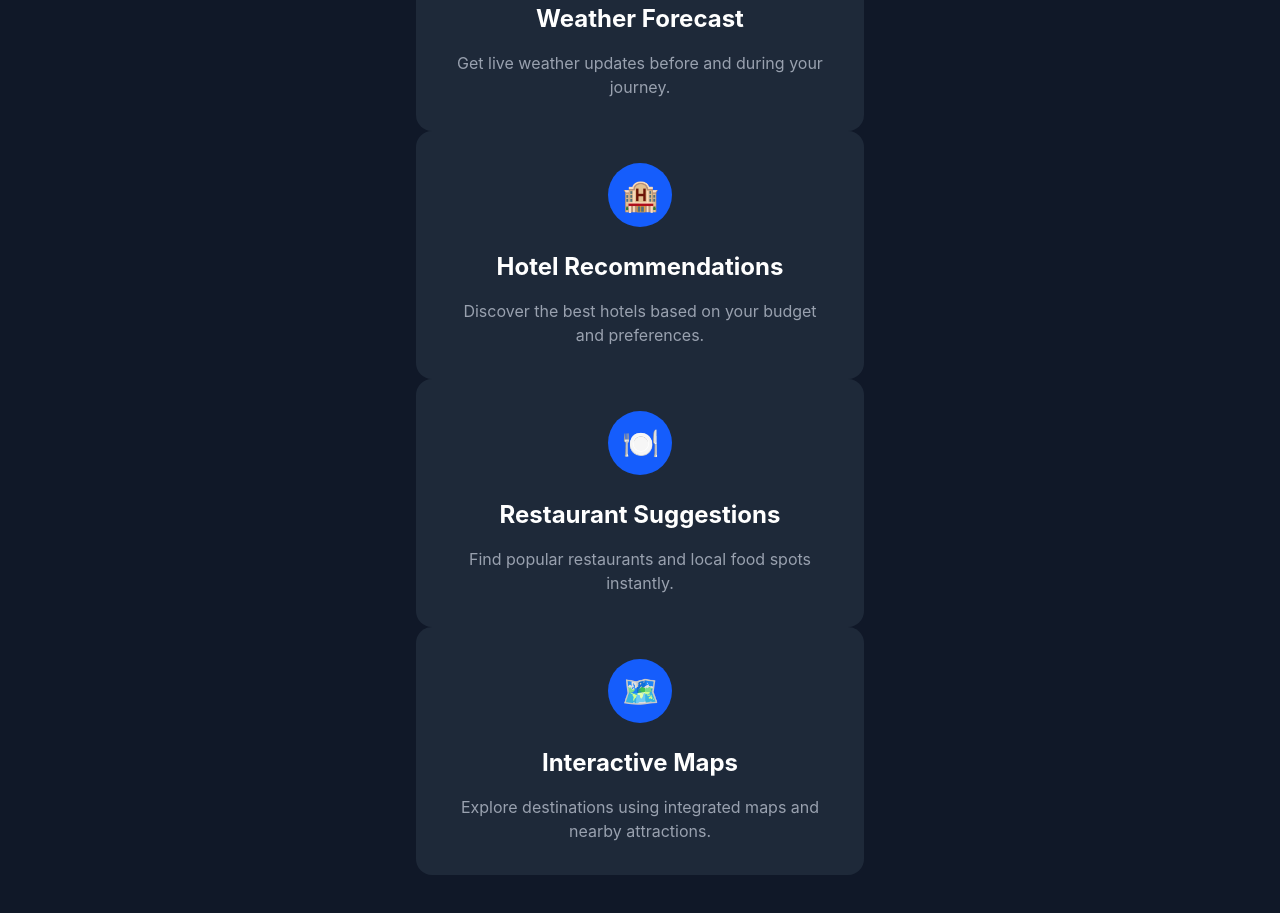
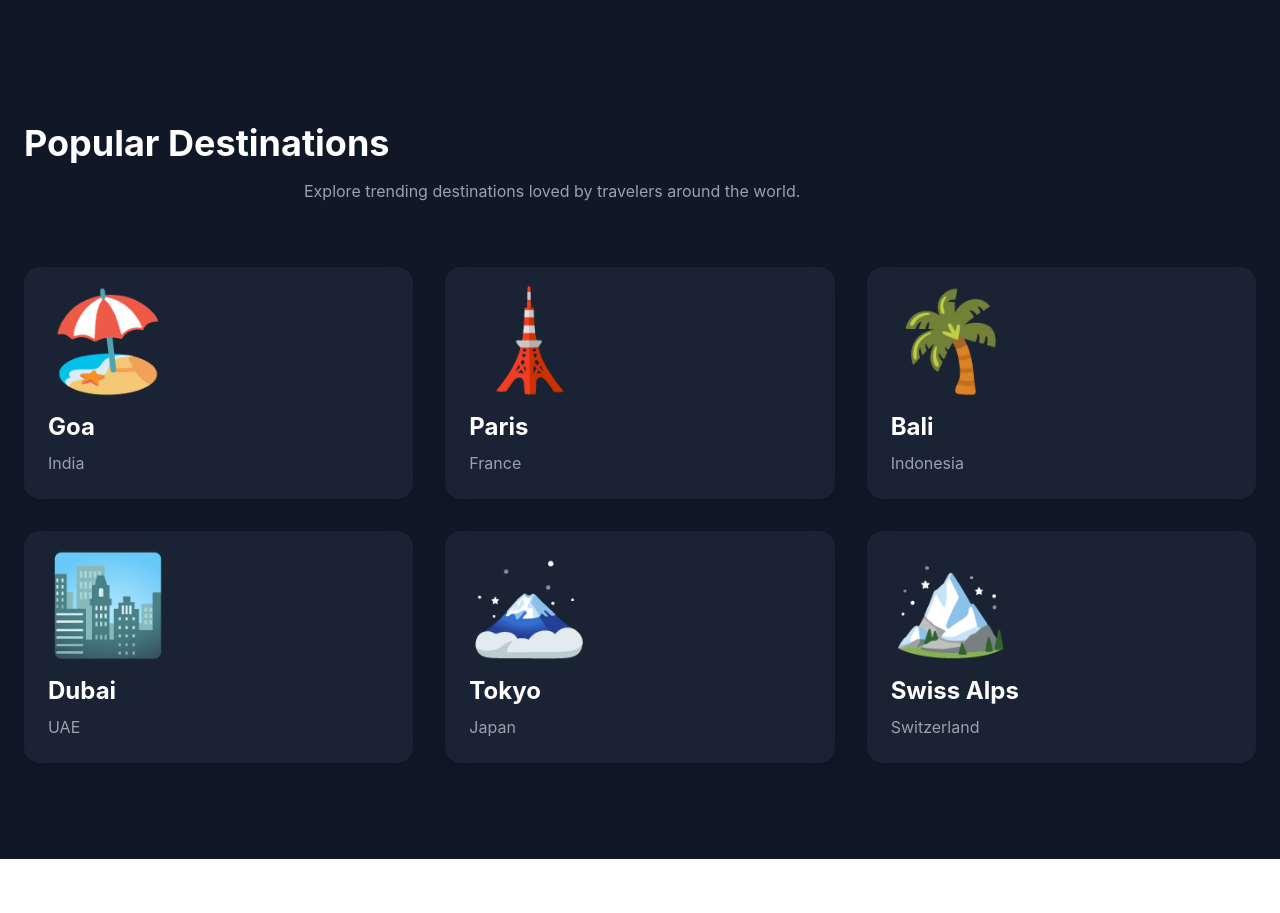
Before and after one commit to RadhaWagh/CruiseWay-Ai-Trip-Planner, a React (Vite) app: page / in a window 1280 px wide. Shown: the part 2420-3333 px from the top of the page. After the commit the page ends 3279 px from the top, so only its background shows below. Built offline with nearby package versions, Linux system fonts and the light colour scheme.

Commit message:
feat: implement dynamic popular destinations section

```diff
--- a/src/components/home/Features.jsx
+++ b/src/components/home/Features.jsx
@@ -42,9 +42,9 @@ function Features() {
         Everything you need to plan your perfect trip, powered by Artificial Intelligence.
       </p>
 
-      <div className="mt-16">
+      <div className="mt-16 grid grid-cols-1 md:grid-cols-2 lg:grid-cols-3 gap-8">
         {features.map((feature) => (
-        <div className="max-w-md mx-auto bg-gray-800 rounded-2xl p-8 text-center hover:scale-105 hover:bg-gray-700 transition duration-300 cursor-pointer">
+        <div className=" bg-gray-800/70 backdrop-blur-md rounded-2xl shadow-lg p-8 text-center hover:scale-105 hover:bg-gray-700 transition duration-300 cursor-pointer h-full">
 
           <div className="w-16 h-16 mx-auto rounded-full bg-blue-600 flex items-center justify-center text-3xl mb-6">
             {feature.icon}
--- a/src/components/home/PopularDestinations.jsx
+++ b/src/components/home/PopularDestinations.jsx
@@ -0,0 +1,63 @@
+const destinations = [
+    {
+        name: "Goa",
+        country: "India",
+        image: "🏖️"
+    },
+    {
+        name: "Paris",
+        country: "France",
+        image: "🗼",
+    },
+    {
+        name: "Bali",
+        country: "Indonesia",
+        image: "🌴",
+    },
+    {
+        name: "Dubai",
+        country: "UAE",
+        image: "🏙️",
+    },
+    {
+        name: "Tokyo",
+        country: "Japan",
+        image: "🗻",
+    },
+    {
+        name: "Swiss Alps",
+        country: "Switzerland",
+        image: "🏔️",
+    },
+];
+function PopularDestinations() {
+    return (
+        <section className="max-w-7xl mx-auto py-24 px-6">
+            <h2 className="text-4xl font-bold text-centre text-white">
+                Popular Destinations
+            </h2>
+
+            <p className="text-gray-400 text-centre mt-4 max-w-2xl mx-auto">
+                Explore trending destinations loved by travelers around the world.
+            </p>
+
+            <div className="mt-16 grid grid-cols-1 md:grid-cols-2 lg:grid-cols-3 gap-8">
+                {destinations.map((destination) => (
+                <div className="bg-gray-800/70 backdrop-blur-md rounded-2xl shadow-lg p-6 text-centre hover:scale-105 hover:bg-gray-700 transition duration-300 cursor-pointer">
+
+                    <div className="text-8xl mb-6">
+                        {destination.image}
+                    </div>
+                    <h3 className="text-2xl font-bold text-white">
+                        {destination.name}
+                    </h3>
+                    <p className="text-gray-400 mt-2">
+                        {destination.country}
+                    </p>
+                </div>
+                ))}
+            </div>
+        </section>
+    );
+}
+export default PopularDestinations
--- a/src/pages/Home.jsx
+++ b/src/pages/Home.jsx
@@ -1,6 +1,7 @@
 import Navbar from "../components/home/Navbar";
 import Hero from "../components/home/Hero"
 import Features from "../components/home/Features";
+import PopularDestinations from "../components/home/PopularDestinations";
 
 function Home() {
   return (
@@ -8,6 +9,7 @@ function Home() {
       <Navbar />
       <Hero />
       <Features />
+      <PopularDestinations />
     </div>
   );
 }
```
